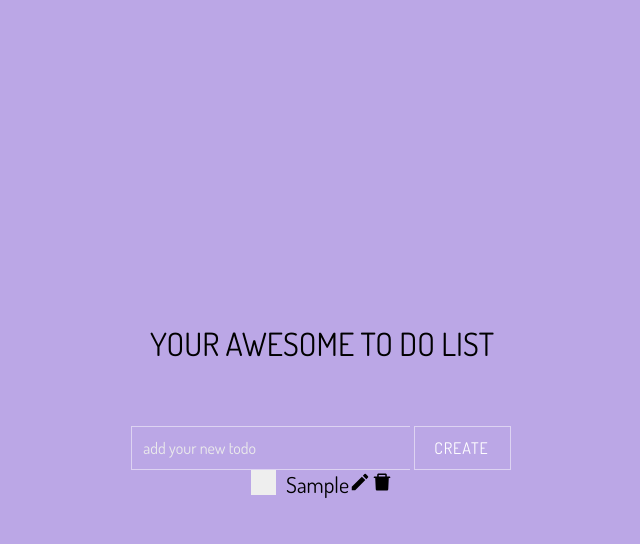
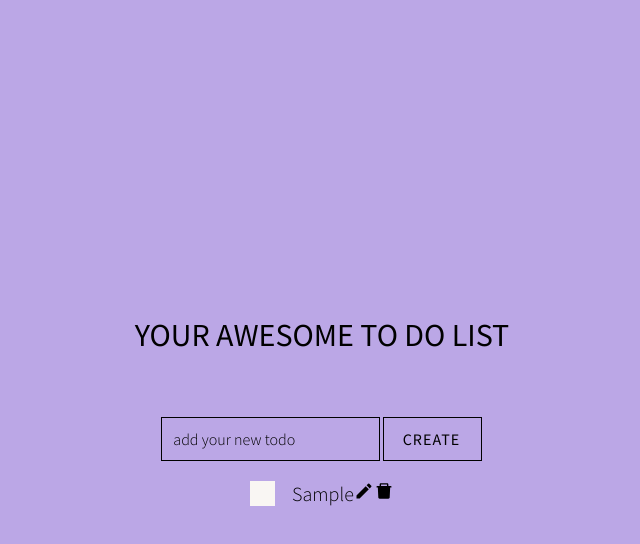
Before and after one commit to AlenaAlyona/todo_list, a React (Create React App) app: page / in a window 1280 px wide. Both pictures are taken after typing "Sample" into the empty fields and a click on the button "CREATE". Shown: the top 544 px of the page, without its empty margins (318-958 px from the left). Built offline with nearby package versions, Linux system fonts and the light colour scheme.

Commit message:
added styling to the project

```diff
--- a/public/index.html
+++ b/public/index.html
@@ -26,8 +26,12 @@
       Learn how to configure a non-root public URL by running `npm run build`.
     -->
     <link rel="preconnect" href="https://fonts.gstatic.com" />
+    <link rel="preconnect" href="https://fonts.gstatic.com" />
+    <link rel="preconnect" href="https://fonts.gstatic.com" />
+    <link rel="preconnect" href="https://fonts.gstatic.com" />
+    <link rel="preconnect" href="https://fonts.gstatic.com" />
     <link
-      href="https://fonts.googleapis.com/css2?family=Dosis:wght@200;300;400&display=swap"
+      href="https://fonts.googleapis.com/css2?family=Source+Sans+Pro:wght@300;400&display=swap"
       rel="stylesheet"
     />
   </head>
--- a/src/App.css
+++ b/src/App.css
@@ -14,7 +14,7 @@
   flex-direction: column;
   align-items: center;
   justify-content: center;
-  font-family: "Dosis", sans-serif;
+  font-family: "Source Sans Pro", sans-serif;
   animation: colorchange 175s linear 1s infinite; /* animation-name followed by duration in seconds*/
   -webkit-animation: colorchange 175s linear 0s infinite alternate; /* Chrome and Safari */
 }
@@ -112,3 +112,9 @@
     color: black;
   }
 }
+
+.defaultText {
+  font-size: 24px;
+  font-weight: 300;
+  text-decoration: underline;
+}
--- a/src/App.tsx
+++ b/src/App.tsx
@@ -64,7 +64,7 @@ function App() {
       <p className="mainTitle">YOUR AWESOME TO DO LIST</p>
       <Form handleSubmit={handleSubmit} />
       {list.length === 0 ? (
-        <h2>You have nothing to do</h2>
+        <p className="defaultText">You have nothing to do</p>
       ) : (
         <ToDoList
           list={list}
--- a/src/components/ToDoItem.tsx
+++ b/src/components/ToDoItem.tsx
@@ -47,8 +47,8 @@ function ToDoItem(props: Props) {
           id="editVal"
           onChange={handleEditVal}
         />
-        <RiIcons.RiSave3Fill onClick={handleSave} />
-        <MdIcons.MdCancel onClick={handleCancel} />
+        <RiIcons.RiSave3Fill className="iconItem" onClick={handleSave} />
+        <MdIcons.MdCancel className="iconItem" onClick={handleCancel} />
       </div>
     );
   } else {
@@ -61,16 +61,22 @@ function ToDoItem(props: Props) {
             <span style={{ textDecoration: "line-through" }}>
               {props.item.text}
             </span>{" "}
-            <MdIcons.MdModeEdit onClick={editItem} />
-            <AiIcons.AiFillDelete onClick={props.onDelete} />
+            <MdIcons.MdModeEdit className="iconItem" onClick={editItem} />
+            <AiIcons.AiFillDelete
+              className="iconItem"
+              onClick={props.onDelete}
+            />
           </label>
         ) : (
           <label className="container">
             <input type="checkbox" onClick={props.toggleDone} />
             <span className="checkmark"></span>
             <span>{props.item.text}</span>
-            <MdIcons.MdModeEdit onClick={editItem} />
-            <AiIcons.AiFillDelete onClick={props.onDelete} />
+            <MdIcons.MdModeEdit className="iconItem" onClick={editItem} />
+            <AiIcons.AiFillDelete
+              className="iconItem"
+              onClick={props.onDelete}
+            />
           </label>
         )}
       </div>
--- a/src/components/form.css
+++ b/src/components/form.css
@@ -12,11 +12,10 @@ form {
 input {
   cursor: text;
   border: 1px solid;
-  border-color: rgba(255, 255, 255, 0.5);
-  border-right-width: 0;
+  border-color: black;
   background-color: transparent;
-  color: white;
-  width: 20%;
+  color: black;
+  /* width: 20%; */
   padding: 11px;
 }
 
@@ -25,18 +24,18 @@ input:focus {
 }
 ::placeholder {
   /* Chrome, Firefox, Opera, Safari 10.1+ */
-  color: rgb(235, 235, 235);
+  color: black;
   opacity: 1; /* Firefox */
 }
 
 :-ms-input-placeholder {
   /* Internet Explorer 10-11 */
-  color: rgb(235, 235, 235);
+  color: black;
 }
 
 ::-ms-input-placeholder {
   /* Microsoft Edge */
-  color: rgb(235, 235, 235);
+  color: black;
 }
 input,
 textarea,
@@ -45,6 +44,7 @@ button {
   display: inline-block;
   font-family: inherit;
   font-size: inherit;
+  font-weight: 300;
 }
 
 textarea,
@@ -66,13 +66,13 @@ button {
 
 .btn {
   width: 100%;
-
+  border-left-width: 0;
   outline: none;
   text-decoration: none;
   border-radius: 0 5px 5px 0;
   letter-spacing: 1px;
   position: relative;
-  color: white;
+  color: black;
   line-height: 42px;
   font-size: 16px;
   padding: 10px 20px 12px 20px;
@@ -108,7 +108,7 @@ button {
 
 .btn::after {
   transition: all 0.3s;
-  border: 1px solid rgba(255, 255, 255, 0.5);
+  border: 1px solid black;
 }
 
 .btn:hover::after {
@@ -121,5 +121,5 @@ input:-webkit-autofill:hover,
 input:-webkit-autofill:focus,
 input:-webkit-autofill:active {
   transition: background-color 5000s;
-  -webkit-text-fill-color: #fff !important;
+  -webkit-text-fill-color: black !important;
 }
--- a/src/components/toDoItem.css
+++ b/src/components/toDoItem.css
@@ -1,19 +1,22 @@
 .container {
-  display: block;
+  margin-top: 20px;
+  display: inline-block;
   position: relative;
   padding-left: 35px;
   margin-bottom: 12px;
   cursor: pointer;
-  font-size: 22px;
+  font-size: 20px;
+  font-weight: 300;
   -webkit-user-select: none;
   -moz-user-select: none;
   -ms-user-select: none;
   user-select: none;
+  align-items: center;
 }
 
 /* Hide the browser's default checkbox */
 .container input {
-  position: absolute;
+  /* position: absolute; */
   opacity: 0;
   cursor: pointer;
   height: 0;
@@ -27,7 +30,7 @@
   left: 0;
   height: 25px;
   width: 25px;
-  background-color: #eee;
+  background-color: #f9f6f3;
 }
 
 /* On mouse-over, add a grey background color */
@@ -37,7 +40,7 @@
 
 /* When the checkbox is checked, add a blue background */
 .container input:checked ~ .checkmark {
-  background-color: rgba(33, 202, 70, 0.87);
+  background-color: #81cd59;
 }
 
 /* Create the checkmark/indicator (hidden when not checked) */
@@ -64,3 +67,7 @@
   -ms-transform: rotate(45deg);
   transform: rotate(45deg);
 }
+
+.iconItem {
+  font-size: 20px;
+}
```
